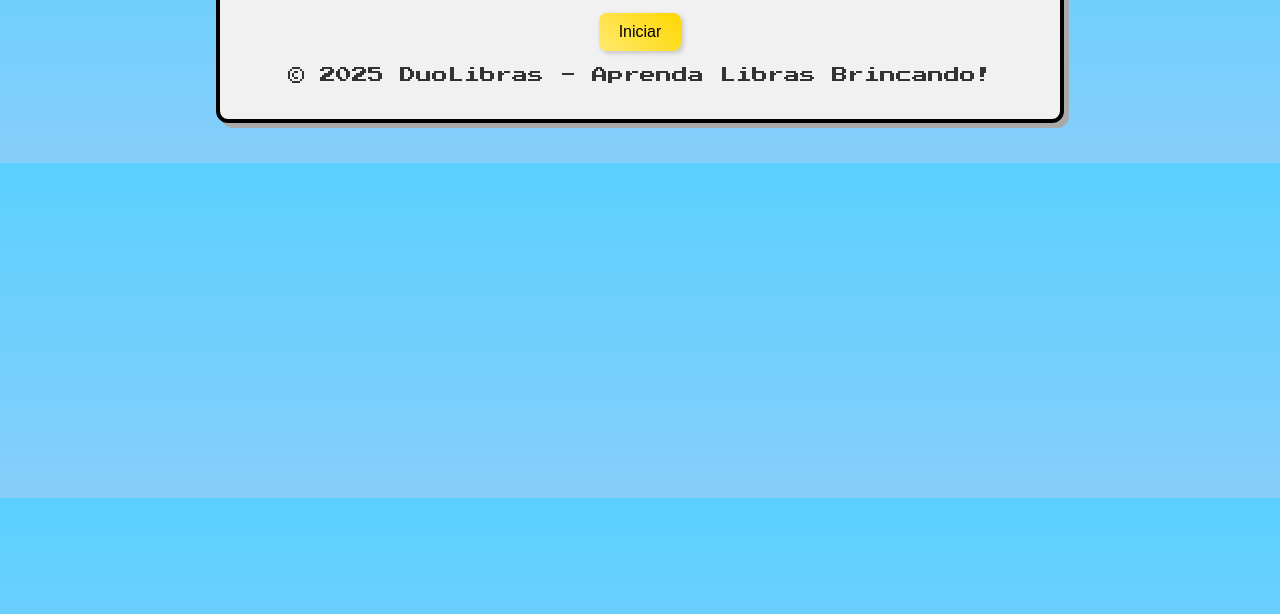
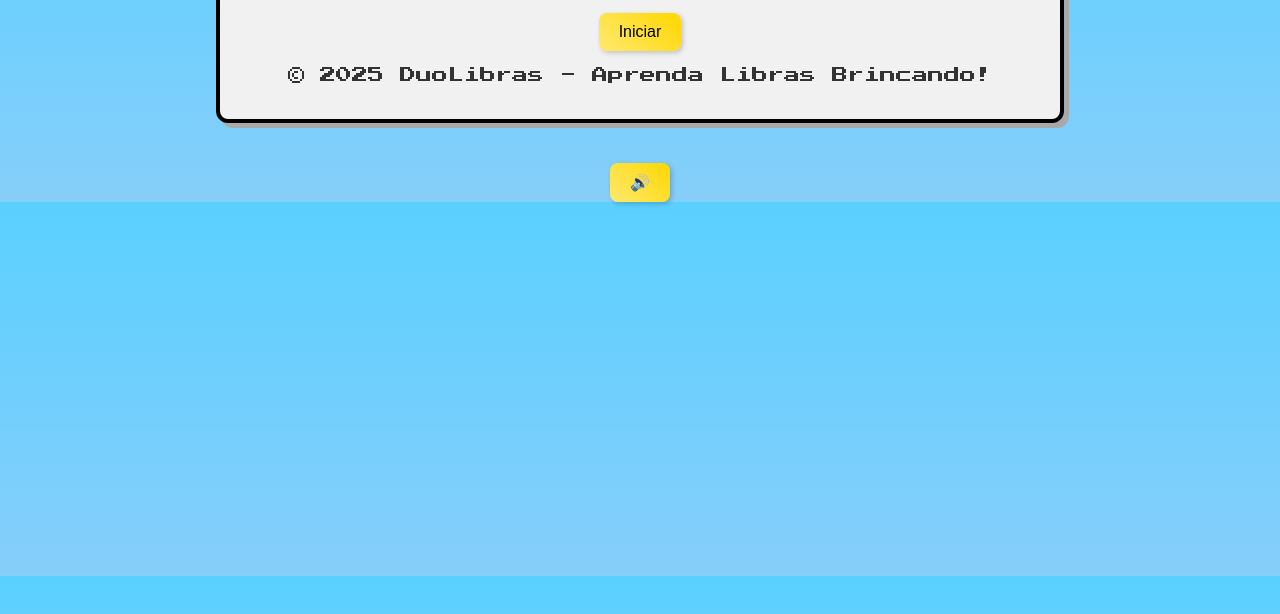
Before and after one commit to tataFaucz/duolibras, a plain HTML site: page index.html in a window 1280 px wide. Shown: the part 172-786 px from the top of the page. Drawn offline with Linux system fonts and the light colour scheme.

Commit message:
Update index.html

```diff
--- a/index.html
+++ b/index.html
@@ -41,6 +41,7 @@
     </footer>
   </div>
   <button id="theme-toggle" aria-label="Alternar tema"></button>
+  <button id="mute-toggle" aria-label="Mutar/desmutar som">🔊</button>
   <script src="script.js"></script>
 </body>
 </html>
```
